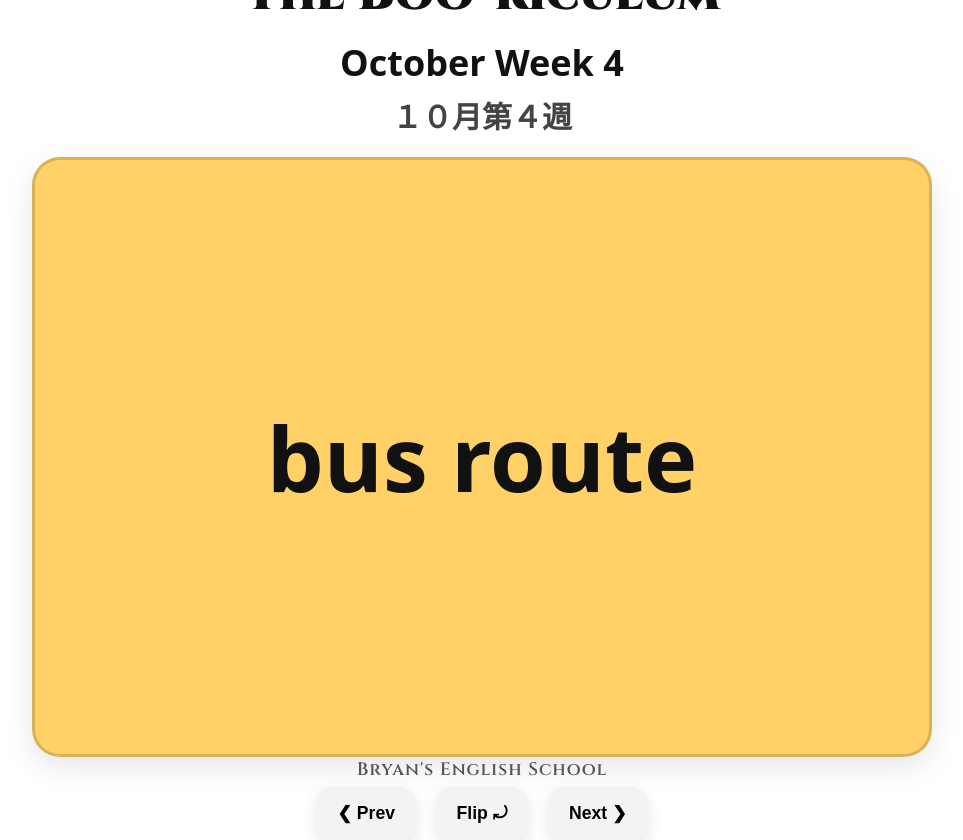
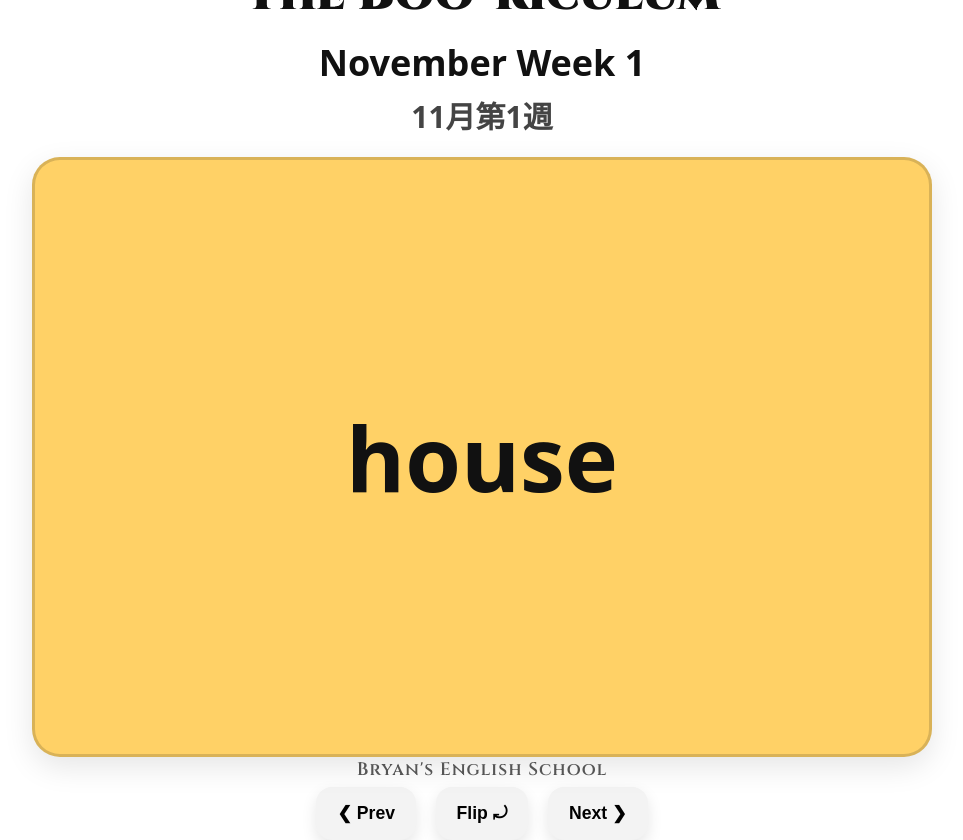
Before and after one commit to Uhibon/October-Week-4, a plain HTML site: page index.html in a window 1280 px wide. Shown: the whole page, without its empty margins (158-1121 px from the left). Drawn offline with Linux system fonts and the light colour scheme.

Commit message:
Update index.html

```diff
--- a/index.html
+++ b/index.html
@@ -3,7 +3,7 @@
 <head>
 <meta charset="utf-8" />
 <meta name="viewport" content="width=device-width, initial-scale=1, viewport-fit=cover" />
-<title>The Boo-riculum – October Week 4</title>
+<title>The Boo-riculum – November Week 1</title>
 <meta name="theme-color" content="#ffffff">
 <link rel="icon" type="image/png" href="booha-ghost.png">
 <link href="https://fonts.googleapis.com/css2?family=Cinzel:wght@600;700;800;900&display=swap" rel="stylesheet" />
@@ -60,8 +60,8 @@ footer{
 
 <header>
   <h1>The Boo-riculum</h1>
-  <h2>October Week 4</h2>
-  <h3>１０月第４週</h3>
+  <h2>November Week 1</h2>
+  <h3>11月第1週</h3>
 </header>
 
 <div class="card-outer">
@@ -84,18 +84,23 @@ footer{
 <footer>Bryan's English School</footer>
 
 <script>
-const COLORS=["#ffd166","#a6f7b2","#7dd3fc","#cdb4db","#fbc4ab","#b9fbc0","#fde68a","#f8c8dc","#a5f3fc","#fcd5ce"];
-const CARDS=[
-  {en:"bus route",jp:"バス路線",kana:"ばす ろせん"},
-  {en:"train line",jp:"電車の路線",kana:"でんしゃ の ろせん"},
-  {en:"subway station",jp:"地下鉄の駅",kana:"ちかてつ の えき"},
-  {en:"bus stop",jp:"バス停",kana:"ばす てい"},
-  {en:"timetable",jp:"時刻表",kana:"じこくひょう"},
-  {en:"map",jp:"地図",kana:"ちず"},
-  {en:"platform",jp:"プラットホーム",kana:"ぷらっとほーむ"},
-  {en:"ticket",jp:"切符",kana:"きっぷ"},
-  {en:"fare",jp:"運賃",kana:"うんちん"},
-  {en:"transfer",jp:"乗り換え",kana:"のりかえ"}
+const COLORS = ["#ffd166","#a6f7b2","#7dd3fc","#cdb4db","#fbc4ab","#b9fbc0","#fde68a","#f8c8dc","#a5f3fc","#fcd5ce"];
+
+const CARDS = [
+  // Types of homes
+  {en:"house", jp:"一軒家", kana:"いっけんや"},
+  {en:"apartment", jp:"アパート", kana:"あぱーと"},
+  {en:"studio", jp:"ワンルーム", kana:"わんるーむ"},
+  {en:"cottage", jp:"コテージ", kana:"こてーじ"},
+  {en:"duplex", jp:"二世帯住宅", kana:"にせたいじゅうたく"},
+
+  // Rooms
+  {en:"kitchen", jp:"キッチン", kana:"きっちん"},
+  {en:"bathroom", jp:"バスルーム", kana:"ばするーむ"},
+  {en:"bedroom", jp:"ベッドルーム", kana:"べっどるーむ"},
+  {en:"living room", jp:"リビングルーム", kana:"りびんぐるーむ"},
+  {en:"attic", jp:"屋根裏部屋", kana:"やねうらべや"},
+  {en:"basement", jp:"地下室", kana:"ちかしつ"}
 ];
 let i=0,showBack=false;
 const card=document.getElementById('card');
```
